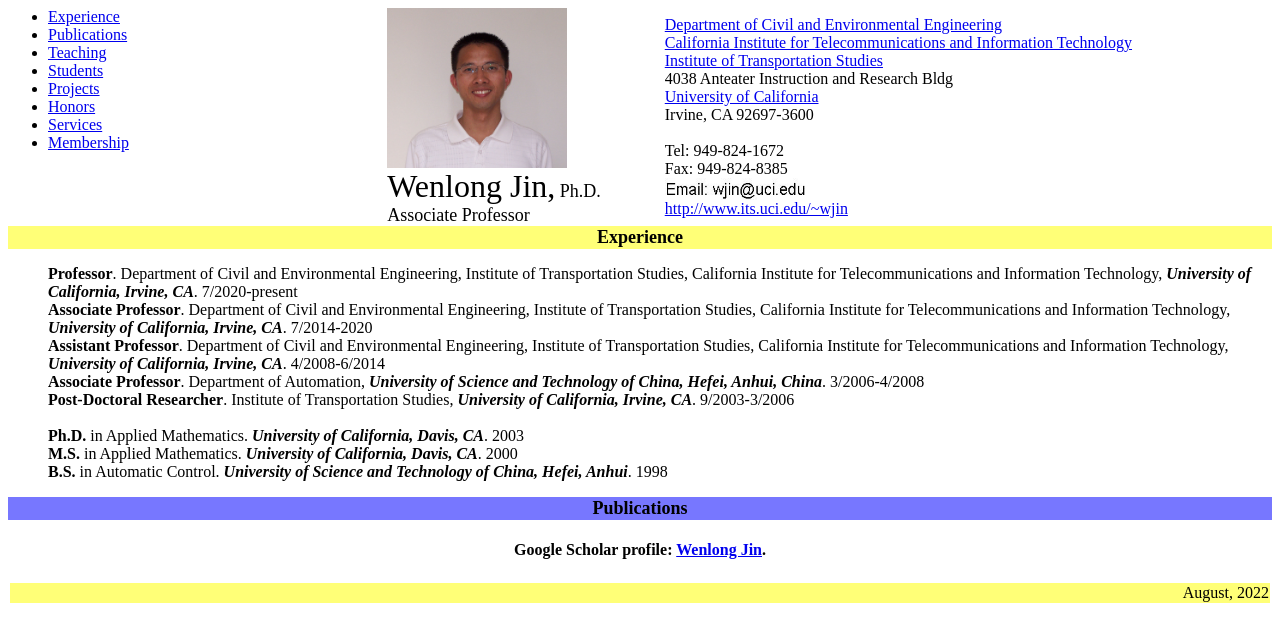
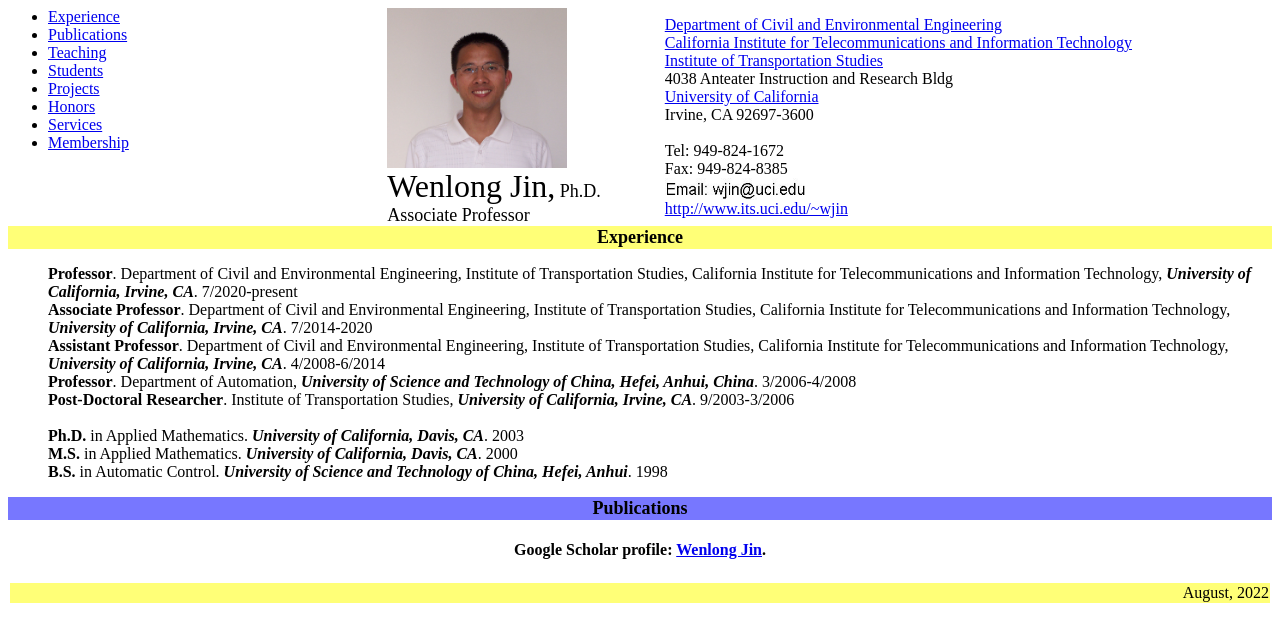
Before and after one commit to WL-Jin/WL-Jin.github.io, a plain HTML site: page index.html in a window 1280 px wide. Drawn offline with Linux system fonts and the light colour scheme.

Commit message:
Initial commit

```diff
--- a/index.html
+++ b/index.html
@@ -52,7 +52,7 @@ California, Irvine, CA</b></i>. 7/2020-present<br>
 California, Irvine, CA</b></i>. 7/2014-2020<br>
 <b>Assistant Professor</b>. Department of Civil and Environmental Engineering, Institute of Transportation Studies, California Institute for Telecommunications and Information Technology, <i><b>University of
 California, Irvine, CA</b></i>. 4/2008-6/2014<br>
-<b>Associate Professor</b>. Department of Automation, <i><b>University of
+<b>Professor</b>. Department of Automation, <i><b>University of
 Science and Technology of China, Hefei, Anhui, China</b></i>. 3/2006-4/2008<br>
 <b>Post-Doctoral Researcher</b>. Institute of Transportation Studies, <i><b>University of
 California, Irvine, CA</b></i>. 9/2003-3/2006<br><br>
```
